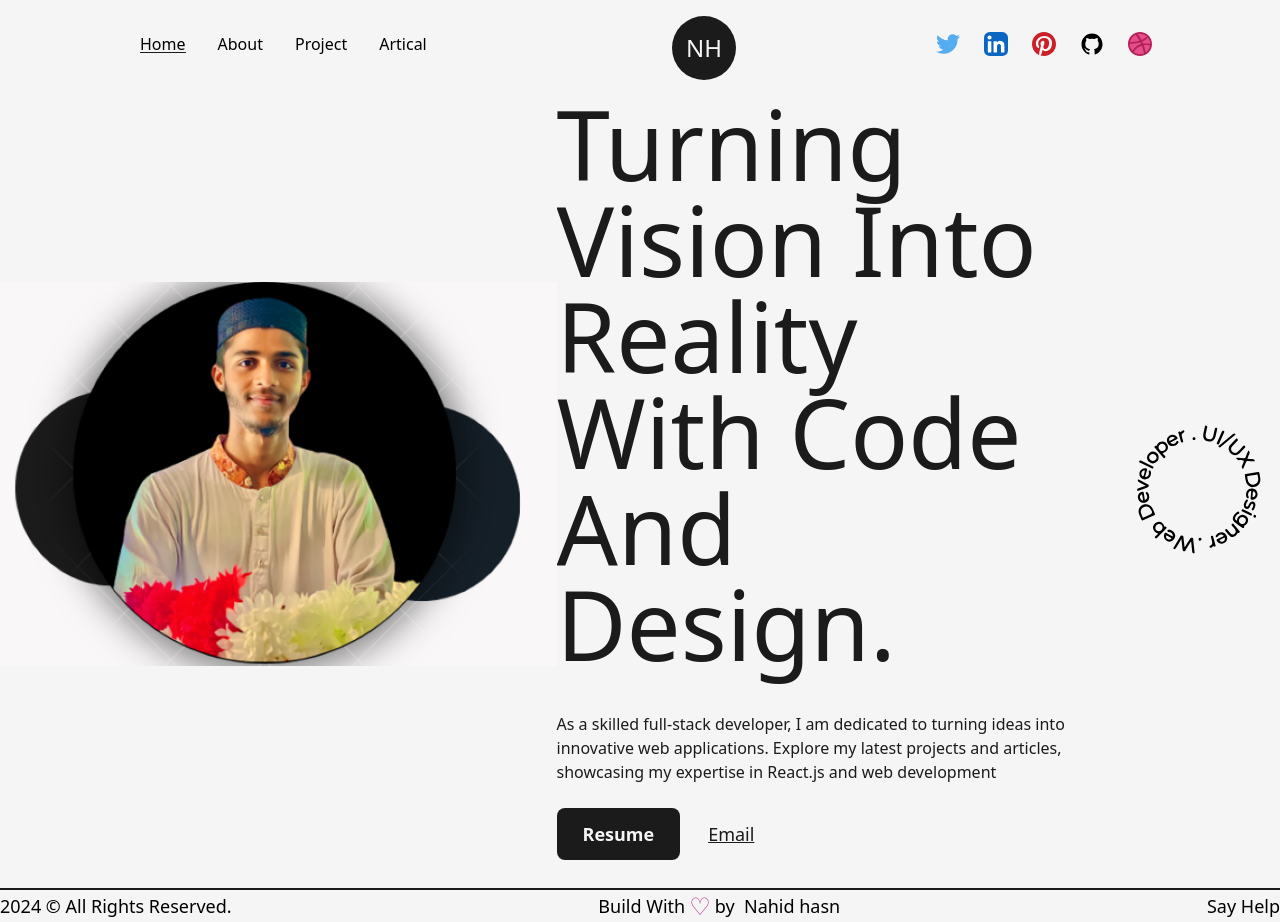
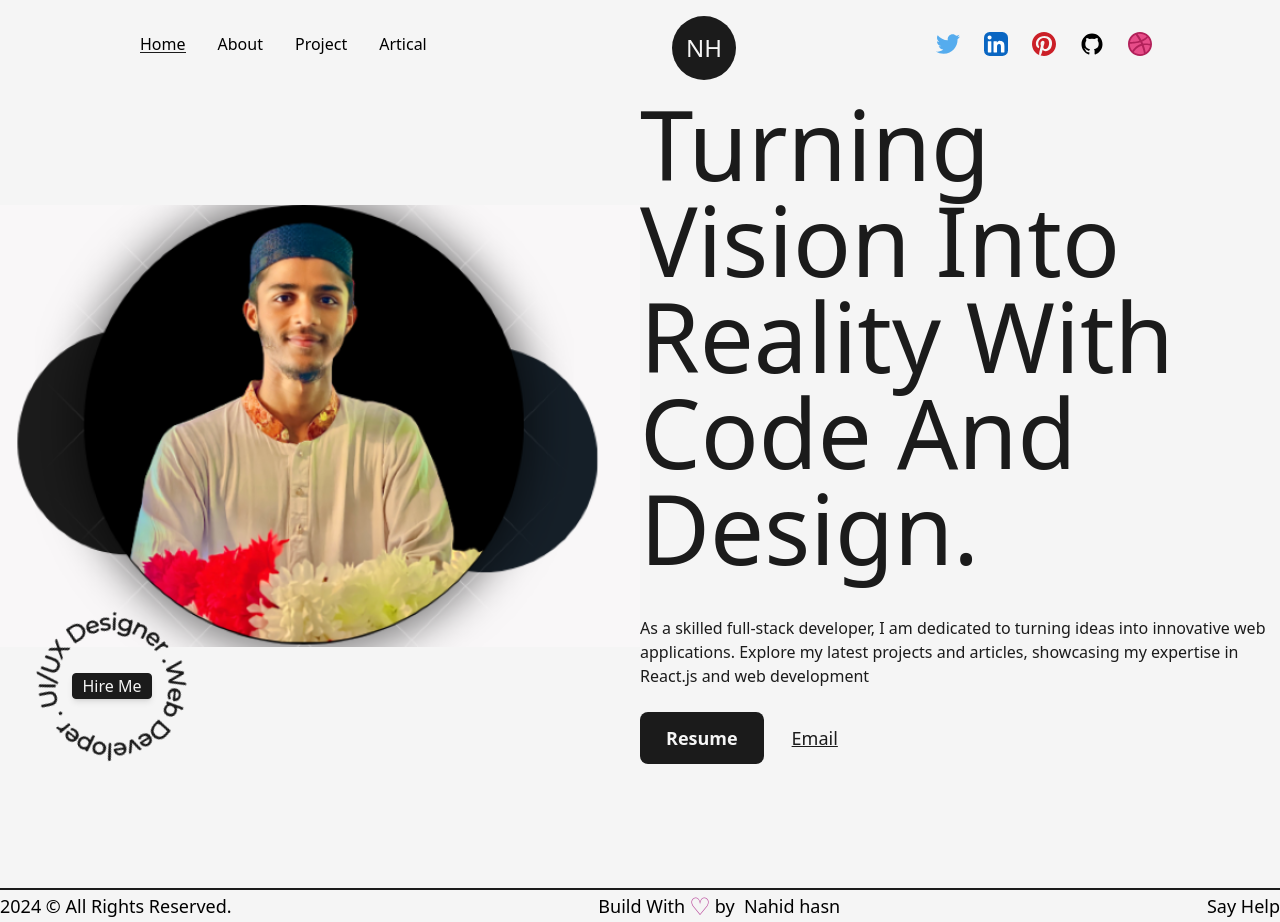
Before and after one commit to nahidulhasan4/My-Profolio, a Next.js app: page / in a window 1280 px wide. Built offline with nearby package versions, Linux system fonts and the light colour scheme.

Commit message:
here some data

```diff
--- a/src/component/HireMe.js
+++ b/src/component/HireMe.js
@@ -1,14 +1,20 @@
-import React from 'react'
-import {CircularText} from './Icons'
+import React from "react";
+import { CircularText } from "./Icons";
+import Link from "next/link";
 const HireMe = () => {
   return (
-    <div className=' left-4 bottom-4 flex items-center justify-center overflow-hidden'>
-        <div className='w-48 h-auto flex items-cneter justify-center relative'>
-        <CircularText />
-        </div>
+    <div className=" fixed left-4 bottom-4 flex items-center justify-center overflow-hidden">
+      <div className="w-48 h-auto flex items-cneter justify-center relative">
+        <CircularText className={"fill-dark animate-spin-slow"} />
+        <Link
+          href="mailto:nahidhasan4836@gmail.com"
+          className="flex items-center justify-center absolute right-1/2  top-[68px] translate-x-1/2 translate-y-1/2 bg-dark text-light shadow-md border border-solid border-dark w-20 h-auto rounded "
+        >
+          Hire Me
+        </Link>
+      </div>
+    </div>
+  );
+};
 
-    </div>
-  )
-}
-
-export default HireMe
+export default HireMe;
--- a/tailwind.config.js
+++ b/tailwind.config.js
@@ -11,6 +11,9 @@ module.exports = {
   ],
   theme: {
     extend: {
+      animation: {
+        'spin-slow': 'spin 8s linear infinite',
+      },
       fontFamily: {
         mont: ['var(--font-inter)'],
 
```
